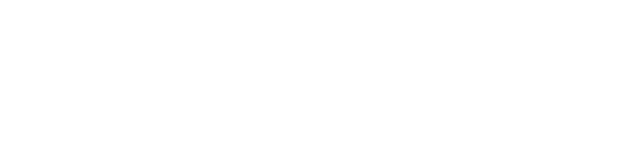
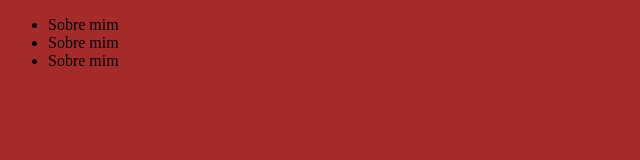
Before and after one commit to GiovaniMariano82/GiovaniMariano82.github.io, a plain HTML site: page aula2/index.html in a window 1280 px wide. Shown: the whole page, without its empty margins (0-640 px from the left). Drawn offline with Linux system fonts and the light colour scheme.

Commit message:
Links CSS

```diff
--- a/aula2/estilo/estilo1.css
+++ b/aula2/estilo/estilo1.css
@@ -0,0 +1,3 @@
+body {
+    background-color: brown;
+}
--- a/aula2/index.html
+++ b/aula2/index.html
@@ -4,8 +4,21 @@
     <meta charset="UTF-8">
     <meta name="viewport" content="width=device-width, initial-scale=1.0">
     <title>Segunda Aula</title>
+    <link rel="stylesheet" href="estilo/estilo1.css">
 </head>
 <body>
-
+    <nav>
+        <ul>
+            <li>
+                <a>Sobre mim</a>
+            </li>
+            <li>
+                <a>Sobre mim</a>
+            </li>
+            <li>
+                <a>Sobre mim</a>
+            </li>
+        </ul>
+    </nav>
 </body>
 </html>
```
